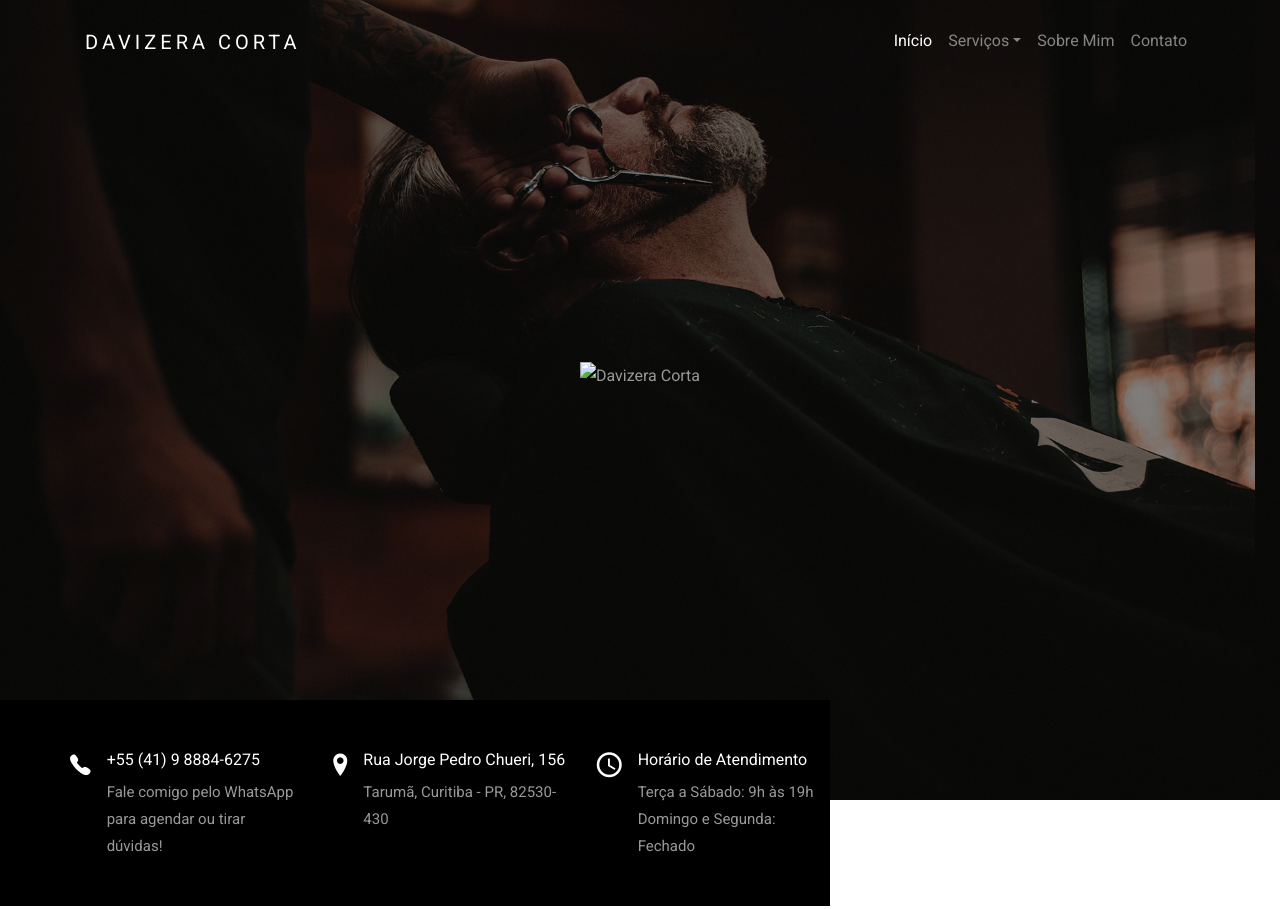
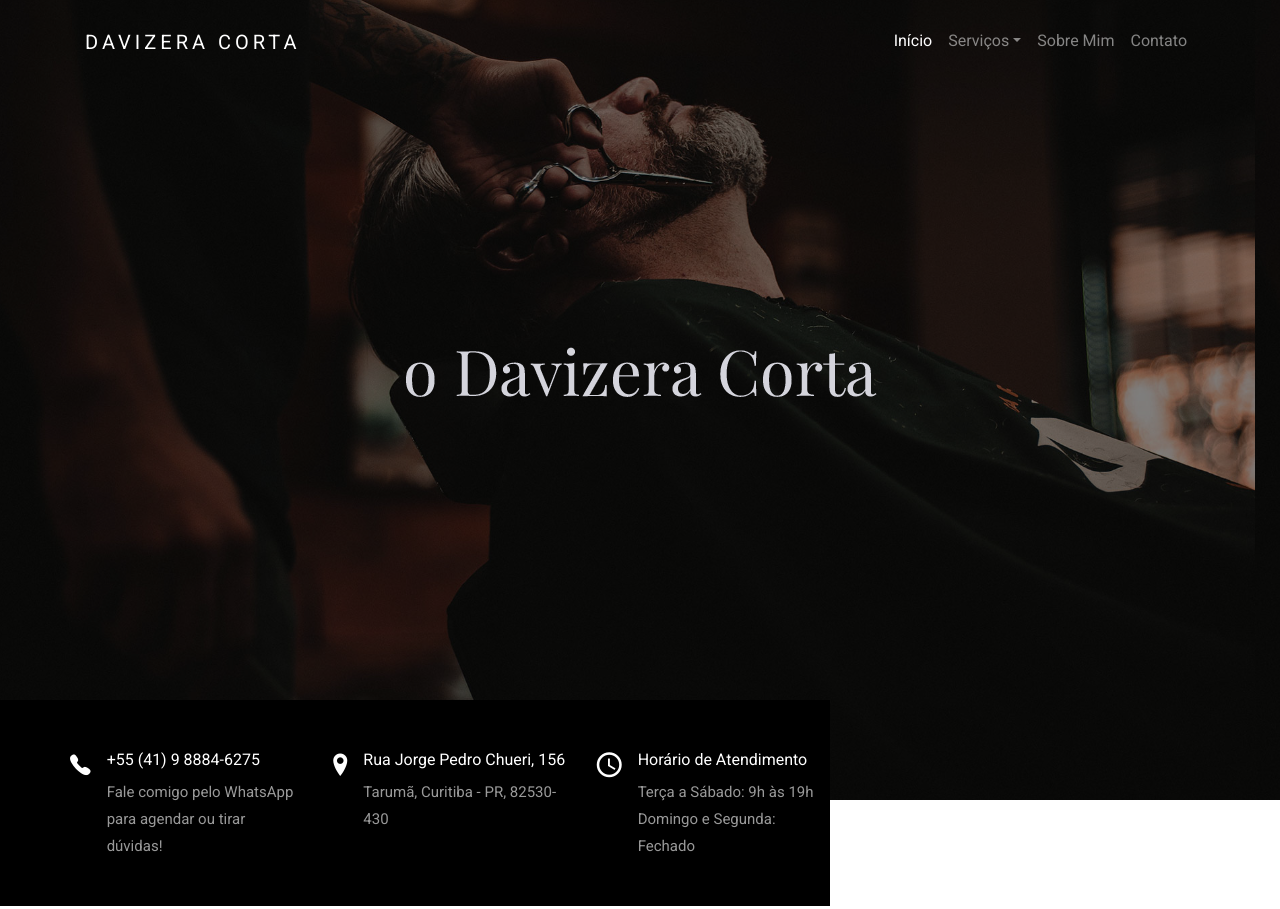
Before and after one commit to odavizeracorta/contato, a plain HTML site: page index.html in a window 1280 px wide. Shown: the top 909 px of the page. Drawn offline with Linux system fonts and the light colour scheme; files whose address does not match are found by name.

Commit message:
logo_davizeracorta.png

```diff
--- a/index.html
+++ b/index.html
@@ -65,7 +65,7 @@
         <div class="row align-items-center site-hero-inner justify-content-center">
           <div class="col-md-8 text-center">
             <div class="mb-5 element-animate">
-              <img src="logo_davizeracorta.png" alt="Davizera Corta" class="img-md-fluid">
+              <img src="images/logo_davizeracorta.png" alt="Davizera Corta" class="img-md-fluid">
             </div>
           </div>
         </div>
```
